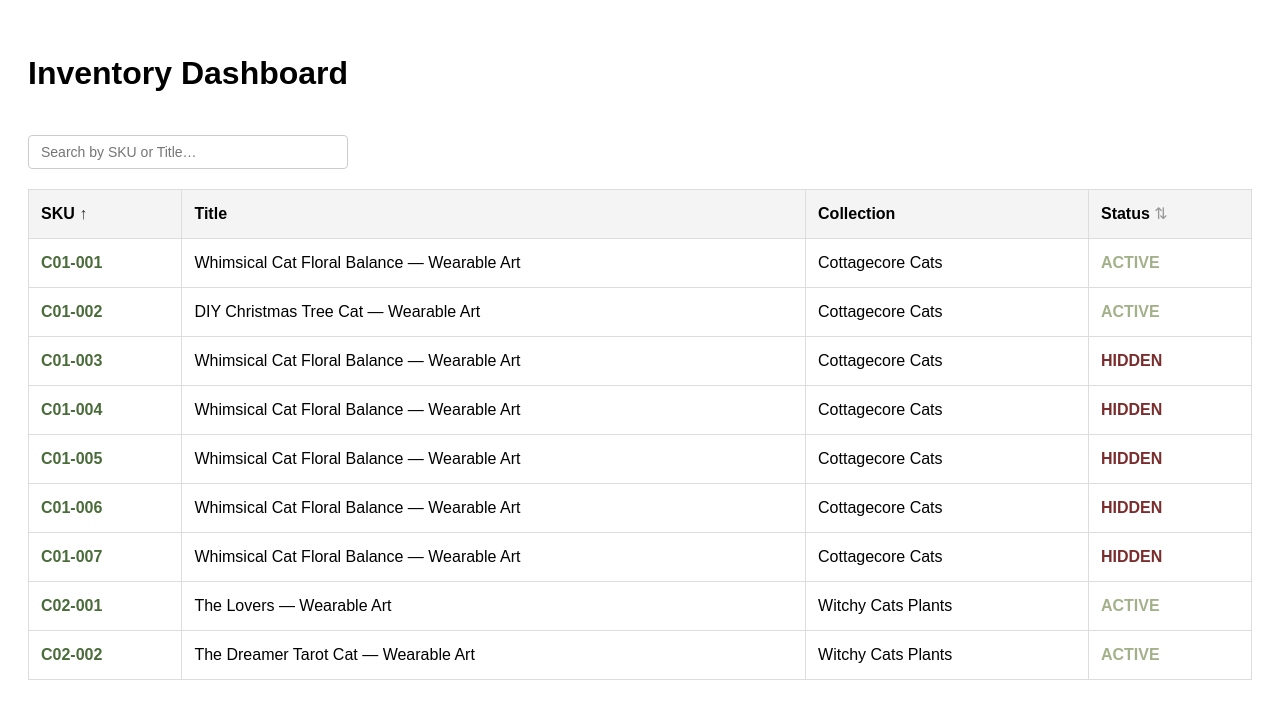
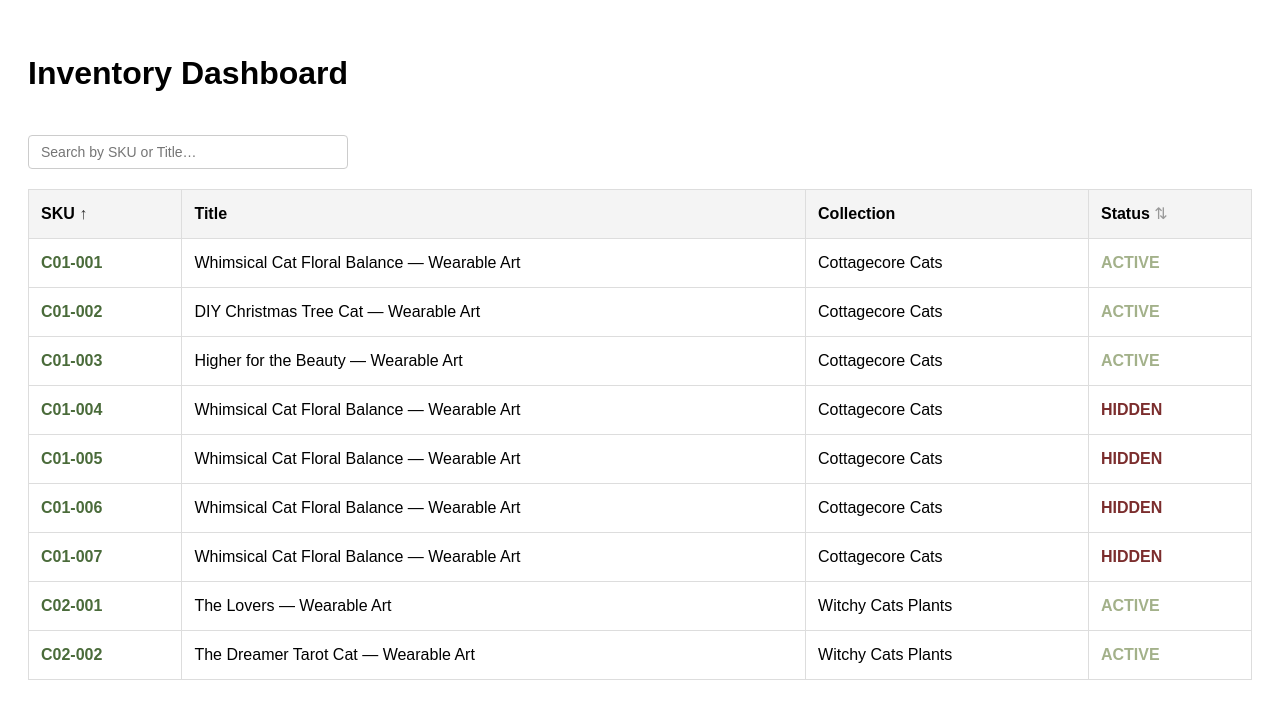
Before and after one commit to MarinPol/catnbloom.com, a Jekyll site: the page built from inventory.html, in a window 1280 px wide. Shown: the top 719 px of the page. Built offline with Jekyll 4.4.1, drawn with Linux system fonts in a browser that asks for light colours; some of the changed lines change nothing that is shown.

Commit message:
Add files via upload

```diff
--- a/_cottagecore/c01-003.md
+++ b/_cottagecore/c01-003.md
@@ -7,46 +7,40 @@
 collection_name: "Cottagecore Cats"
 collection_slug: "cottagecore-cats"
 
-status: hidden
+status: active
 
-title: "Whimsical Cat Floral Balance — Wearable Art"
-headline: "Floral cat illustration in soft cottagecore style"
+title: "Higher for the Beauty — Wearable Art"
+headline: "Cat climbing a tower of books beneath drifting clouds"
 
-date_added: 2026-05-31
+date_added: 2026-01-01
+updated_at: 2026-01-01
+send_to_newsletter: true
 
-story: "A cat wearing a flower crown placed in a balanced floral composition with soft pastel elements."
+story: "A cat climbs a tall stack of books while a leaf shaped kite drifts toward the clouds above. The illustration turns reading into a small adventure built from books, height, and movement."
 
-accent_h3_1: "Cat with flower crown composition"
-accent_h3_2: "Floral balance and soft layout structure"
+accent_h3_1: "Book tower and climbing cat"
+accent_h3_2: "Leaf kite above the clouds"
 
-author_note: |
-  Мы тестируем работу авторской заметки, здесь <h3>будет описание крутой новости о нашем дизайне</h3>. Если вас интересуют подробности - заходите на инстаграм <a href="https://www.instagram.com/catnbloom/">@catnbloom</a> извините за мой русский.
+human_proof: "Built with digital linework and layered color cleanup after refining the overlapping book edges."
 
-human_proof: "Built with digital linework and layered color cleanup after refining floral composition."
-
-image_url: "https://images.teepublic.com/derived/production/designs/82695171_0/1762043606/i_p:c_ffffff,wmk,s_630,q_90.jpg"
+image_url: ""
 
 detail_images:
   - "c01-003-d1.jpg"
   - "c01-003-d2.jpg"
   - "c01-003-d3.jpg"
 
-teepublic_url: "https://www.teepublic.com/t-shirt/82695171-whimsical-cat-t-shirt-floral-balance-and-flowers-a"
-redbubble_url: "https://www.redbubble.com/"
+teepublic_url: "https://www.teepublic.com/t-shirt/84553974-cottagecore-cat-t-shirt-aesthetic-book-lover-desig?utm_source=notion&utm_medium=bridge_page&utm_campaign=cottagecore_cats&utm_content=C01_003"
 
-extra_links:
-  - title: "Visit Portfolio"
-    url: "https://catnbloom.com/portfolio"
-  - title: "Join Newsletter"
-    url: "https://catnbloom.com/subscribe"
+redbubble_url: "none"
 
-alt_text: "Digitally illustrated white cat wearing a flower crown on a wooden seesaw."
+alt_text: "Digitally illustrated cat climbing a tall stack of books while holding a leaf shaped kite beneath the clouds."
 
 tags:
-  - cute cat illustration
-  - cottagecore cat
-  - floral cat design
-  - cat lover gift
-  - whimsical cat art
-  - plant aesthetic
+  - book lover cat
+  - cottagecore reading art
+  - climbing book tower
+  - autumn reading illustration
+  - librarian cat design
+  - leaf kite artwork
 ---
```
